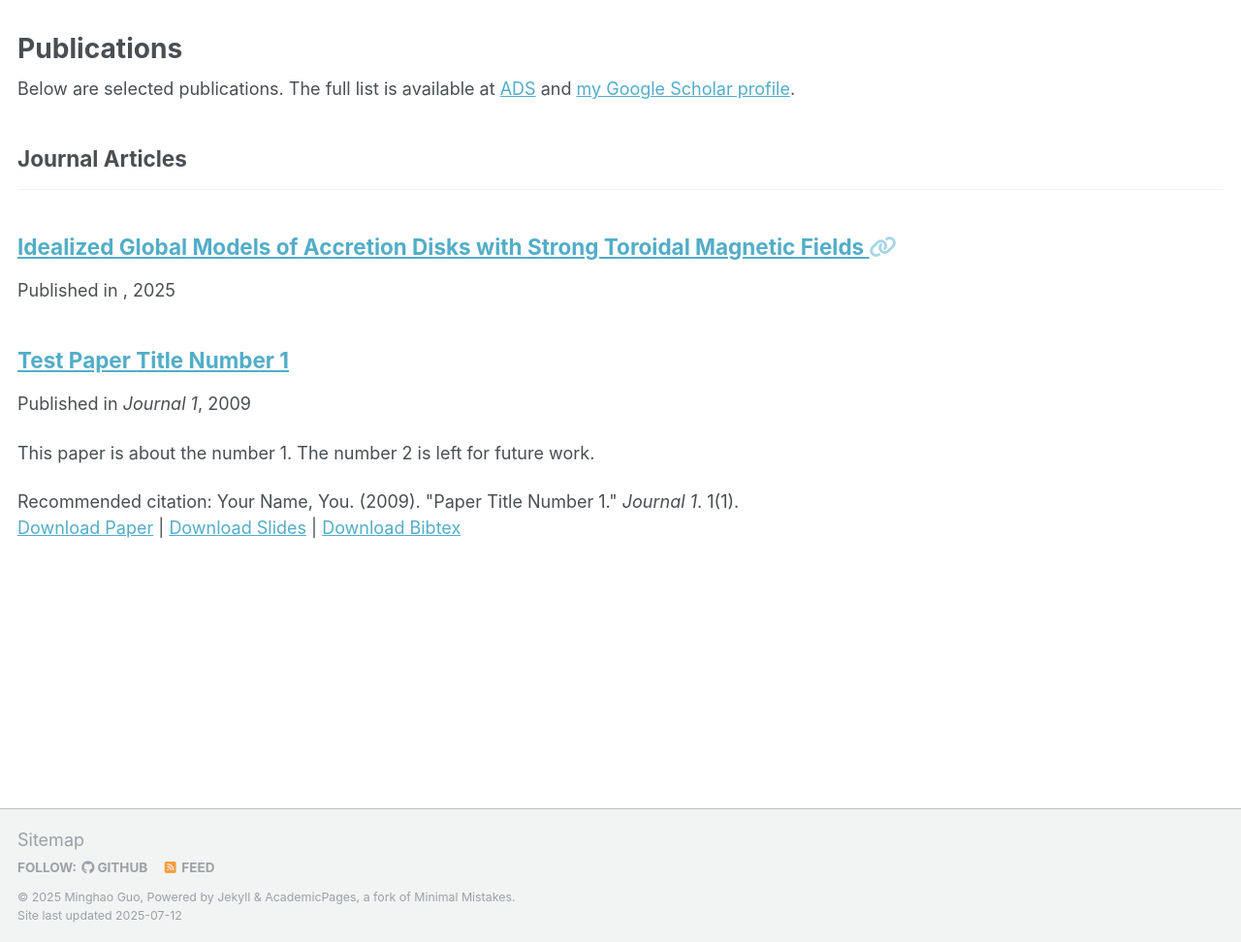
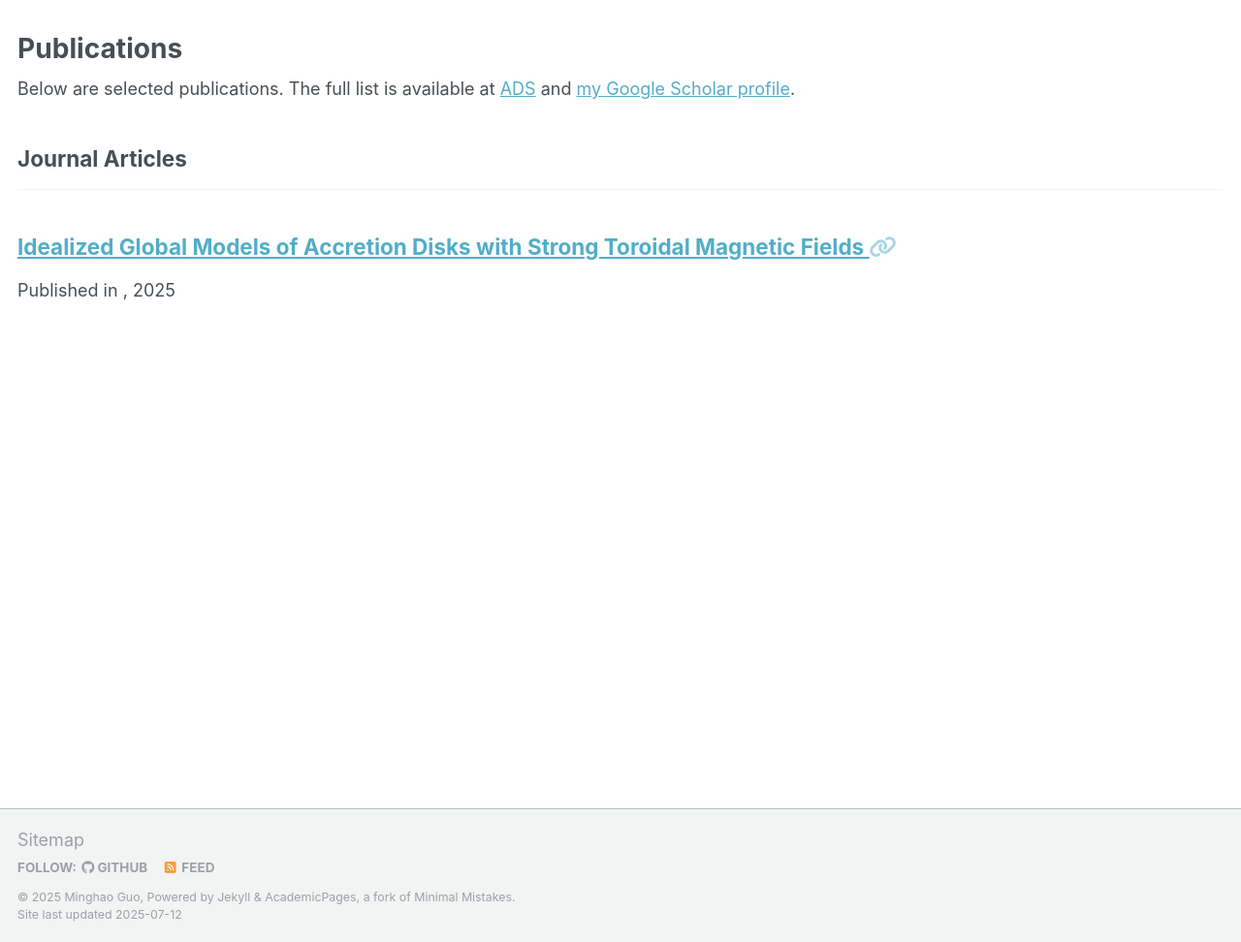
Before and after one commit to gominghao/gominghao.github.io, a Jekyll site: the page built from _pages/publications.html, in a window 1280 px wide and 1251 px high. Shown: the part 279-1251 px from the top of the window at 97% size. Built offline with Jekyll 4.4.1, drawn with Linux system fonts in a browser that asks for light colours; a script that is not in the unit is left out; a file with an impossible date is left out.

Commit message:
try to fix pub bug

```diff
--- a/_publications/2009-10-01-paper-title-number-1.md
+++ /dev/null
@@ -1,14 +0,0 @@
----
-title: "Test Paper Title Number 1"
-collection: publications
-category: manuscripts
-permalink: /publication/2009-10-01-paper-title-number-1
-excerpt: 'This paper is about the number 1. The number 2 is left for future work.'
-date: 2009-10-01
-venue: 'Journal 1'
-slidesurl: 'http://academicpages.github.io/files/slides1.pdf'
-paperurl: 'http://academicpages.github.io/files/paper1.pdf'
-bibtexurl: 'http://academicpages.github.io/files/bibtex1.bib'
-citation: 'Your Name, You. (2009). &quot;Paper Title Number 1.&quot; <i>Journal 1</i>. 1(1).'
----
-The contents above will be part of a list of publications, if the user clicks the link for the publication than the contents of section will be rendered as a full page, allowing you to provide more information about the paper for the reader. When publications are displayed as a single page, the contents of the above "citation" field will automatically be included below this section in a smaller font.
```
Also changed, not shown: _pages/about.md (+1 -0 lines).
